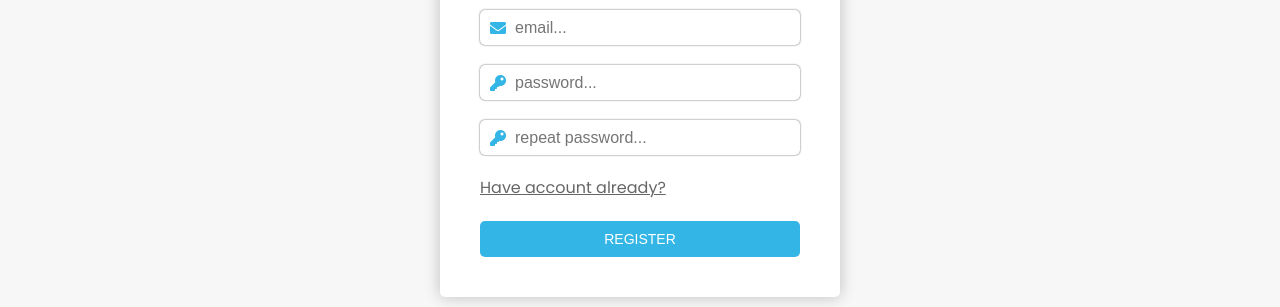
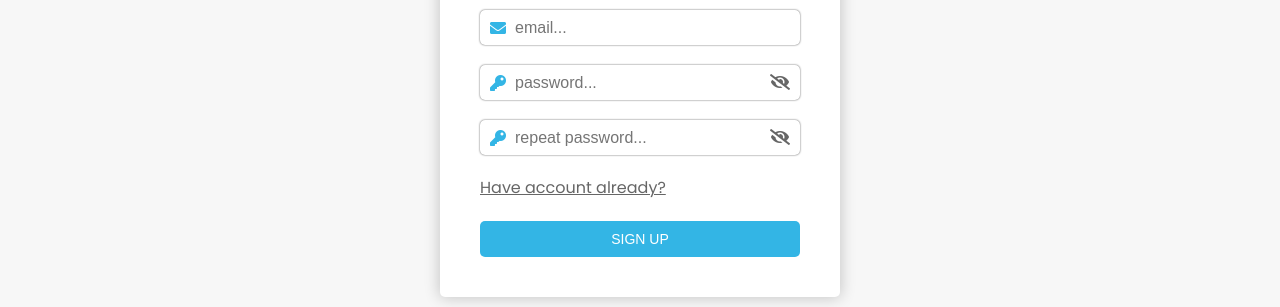
Before and after one commit to bojan30/vue-firebase-biblioteka, a Vue app: page /signup in a window 1280 px wide. Shown: the part 349-656 px from the top of the page. Built offline with nearby package versions, Linux system fonts and the light colour scheme; no server answers.

Commit message:
dodata mogucnost da se vidi sifra koju korisnik kuca

```diff
--- a/src/App.vue
+++ b/src/App.vue
@@ -214,6 +214,13 @@ input + i{
 }
 input:focus + i{
   transform: scale(0);
+}
+.eye-icon{
+  position: absolute;
+  top: 50%;
+  right: 10px;
+  transform: translateY(-50%);
+  cursor: pointer;
 }
 
 .btn-login,.btn-register{
--- a/src/components/Login.vue
+++ b/src/components/Login.vue
@@ -15,8 +15,12 @@
       </div>
       <div class="form-group">
         <div class="input-wrapper">
-          <input type="password" placeholder="password..." v-model = "password">
+          <input ref="passwordInput" type="password" placeholder="password..." v-model = "password">
           <i class = "fas fa-key"></i>
+          <div v-on:click = "togglePassword" class = "eye-icon">
+            <i v-if = "passwordVisible" class = "fas fa-eye"></i>
+            <i v-if = "!passwordVisible" class = "fas fa-eye-slash"></i>
+          </div>
         </div>
       </div>
       <router-link class = "form-link" :to="{name: 'Signup'}">Need account?</router-link>
@@ -37,7 +41,8 @@ export default {
     return {
       email: null,
       password: null,
-      feedback: null
+      feedback: null,
+      passwordVisible: false
     }
   },
   methods: {
@@ -59,6 +64,17 @@ export default {
     else{
       this.feedback = 'You must enter all fields...'
     }
+    },
+    togglePassword(){
+      let input = this.$refs.passwordInput;
+      if(input.type === 'password'){
+        input.type = 'text';
+        this.passwordVisible = true;
+      }
+      else{
+        input.type = 'password';
+        this.passwordVisible = false;
+      }
     }
   }
 }
--- a/src/components/Signup.vue
+++ b/src/components/Signup.vue
@@ -21,21 +21,29 @@
       </div>
       <div class="form-group">
         <div class="input-wrapper">
-          <input type="password" placeholder="password..." v-model = "password">
+          <input ref = "passwordInput" type="password" placeholder="password..." v-model = "password">
           <i class = "fas fa-key"></i>
+          <div v-on:click = "togglePassword" class = "eye-icon">
+            <i v-if = "passwordVisible" class = "fas fa-eye"></i>
+            <i v-if = "!passwordVisible" class = "fas fa-eye-slash"></i>
+          </div>
         </div>
       </div>
       <div class="form-group">
         <div class="input-wrapper">
-          <input type="password" placeholder="repeat password..." v-model = "repeatPassword">
+          <input ref="repeatPasswordInput" type="password" placeholder="repeat password..." v-model = "repeatPassword">
           <i class = "fas fa-key"></i>
+          <div v-on:click = "toggleRepeatPassword" class = "eye-icon">
+            <i v-if = "repeatPasswordVisible" class = "fas fa-eye"></i>
+            <i v-if = "!repeatPasswordVisible" class = "fas fa-eye-slash"></i>
+          </div>
         </div>
       </div>
       <router-link class = "form-link" :to="{name: 'Login'}">Have account already?</router-link>
       <div v-if = "feedback" class="feedback">
         {{feedback}}
       </div>
-      <button class="btn btn-register" type="submit">Register</button>
+      <button class="btn btn-register" type="submit">Sign up</button>
     </form>
   </div>
 </template>
@@ -51,7 +59,9 @@ export default {
       email: null,
       password: null,
       repeatPassword: null,
-      feedback: null
+      feedback: null,
+      passwordVisible: false,
+      repeatPasswordVisible: false
     }
   },
   methods: {
@@ -94,6 +104,28 @@ export default {
       else{
         this.feedback = 'You must enter all fields...'
       }
+    },
+    togglePassword(){
+      let input = this.$refs.passwordInput;
+      if(input.type === 'password'){
+        input.type = 'text';
+        this.passwordVisible = true;
+      }
+      else{
+        input.type = 'password';
+        this.passwordVisible = false;
+      }
+    },
+    toggleRepeatPassword(){
+      let input = this.$refs.repeatPasswordInput;
+      if(input.type === 'password'){
+        input.type = 'text';
+        this.repeatPasswordVisible = true;
+      }
+      else{
+        input.type = 'password';
+        this.repeatPasswordVisible = false;
+      }
     }
   }
 }
```
